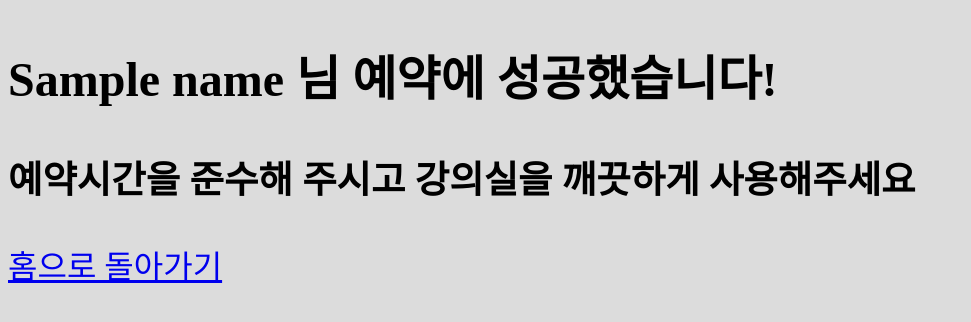
After one commit to KNU-2022S-OSP-03-09/project, a Flask app: template web/templates/fill.html in a window 1280 px wide. The commit adds this page. Shown: the top 322 px of the page, without its empty margins (0-971 px from the left). Run offline with Flask 2, Linux system fonts and the light colour scheme; the template is opened without the code that fills it: most values are stand-ins (such as "Sample title", 1, 10 or a date in 2020); parts of the project's set-up code (start-up, migrations or seed data) failed here and were passed over.

Commit message:
예약받기 겨를이 없음

```diff
--- a/web/app.py
+++ b/web/app.py
@@ -19,6 +19,8 @@ BLOCK_SIZE = 30 * 60
 OPEN_SECOND = 9 * 60 * 60
 CLOSE_SECOND = 18 * 60 * 60
 BLOCK_STRINGS = [f"{(OPEN_SECOND + BLOCK_SIZE * i) // 3600:02}:{(OPEN_SECOND + BLOCK_SIZE * i) % 3600 // 60:02}" for i in range(math.ceil((CLOSE_SECOND - OPEN_SECOND) / BLOCK_SIZE))]
+# datetime.time에 더할 수만 있었어도
+USE_TIME_STRINGS = [f"{(OPEN_SECOND + BLOCK_SIZE * i) // 3600:02}:{(OPEN_SECOND + BLOCK_SIZE * i) % 3600 // 60:02}" for i in range(math.ceil((CLOSE_SECOND - OPEN_SECOND) / BLOCK_SIZE) + 1)]
 ROOM_COLOR_CAP = 40
 
 try:
@@ -113,10 +115,52 @@ def use(building, room):
 	dateblocks = list(map(list, zip(*dateblocks)))
 	return flask.render_template("use.html", building=building, room=room, dates=datenames, times=BLOCK_STRINGS, blocks=dateblocks, hues=hues)
 
-@app.route("/success", methods=["POST"])
-def success():
-	name = flask.request.form["name"]
-	return flask.render_template("success.html", name=name)
+# 굳혀야함(fill, checkerrors)
+@app.route("/fill", methods=["POST"])
+def fill():
+	data = dict(flask.request.form)
+	stnum = data["studentnum"]
+	name = data["name"]
+	building = data["building"]
+	room = data["room"]
+	del data["studentnum"]
+	del data["name"]
+	del data["building"]
+	del data["room"]
+	error = checkerrors(stnum, data)
+	if error is None:
+		blocks = [int(x.split('-')[1]) for x in filter(lambda k: data[k] == "on", data)]
+		start = min(blocks)
+		end = max(blocks) + 1
+		targetday = int(list(data)[0].split('-')[0])
+		today = datetime.date.today()
+		twdy = today.weekday()
+		starttime = datetime.time.fromisoformat(USE_TIME_STRINGS[start])
+		endtime = datetime.time.fromisoformat(USE_TIME_STRINGS[end])
+		usedate = today + datetime.timedelta(days=targetday - twdy if twdy <= targetday else 7 - (twdy - targetday))
+		database.insertuse(bldginfo[building], bldginfo[building].rooms[room], common.Use(1, usedate, usedate, [common.Time(starttime, endtime, '날')]), stnum, name)
+		return flask.render_template("fill.html", name=name)
+	else:
+		return flask.render_template("fill.html", error=error) #, 422
+
+# 수업있을때, 지난 시간일때, 주말일때, 집채/방 없을때도 잘못 돌려줘야함
+def checkerrors(stnum, checkdict):
+	if not stnum.isdigit():
+		return f"학번 '{stnum}'이 수가 아닙니다."
+	checked = list(filter(lambda k: checkdict[k] == "on", checkdict))
+	if len(checked) <= 0:
+		return "시간을 고르세요."
+	# 글일때 늘어놓으면 10, 1이 제대로 안놓임
+	checked = sorted([(int(x), int(y)) for x, y in map(lambda z: z.split('-'), checked)], key=lambda x: x[1])
+	weekday, last = checked[0]
+	for c in checked[1:]:
+		w, t = c[0], c[1]
+		if w != weekday:
+			return "하루 안에서 고르세요."
+		if last + 1 != t:
+			return "이어진 시간을 고르세요."
+		last = t
+	return None
 
 @functools.lru_cache(maxsize=None)
 def calchue(p):
--- /dev/null
+++ b/web/templates/fill.html
@@ -0,0 +1,10 @@
+{% extends "base.html" %} {% block main %}
+{% if error is defined %}
+	<h2>{{ error }}</h2>
+{% else %}
+	<h2>{{ name }} 님 예약에 성공했습니다!</h2>
+	<h3>예약시간을 준수해 주시고 강의실을 깨끗하게 사용해주세요</h3>
+	<a href="/">홈으로 돌아가기</a>
+{% endif %}
+
+{% endblock %}
--- a/web/templates/use.html
+++ b/web/templates/use.html
@@ -1,6 +1,6 @@
 {% extends "base.html" %} {% block main %}
 <h1>{{ building }} {{ room }}</h1>
-<form action="{{ url_for('success') }}" method="POST">
+<form action="/fill" method="POST">
 	<table>
 		<thead>
 			<tr>
@@ -21,12 +21,14 @@
 						<td class="unavailable"><label><input type="checkbox" disabled>수업</label></td>
 					{% else %}
 						{# attr number가 아직 안되니 어쩔길없이 style 씀 #}
-						<td style="background-color: hsl({{ hues[b] }}, 70%, 60%);"><label><input type="checkbox" name="{{ rowloop.index0 }}-{{ loop.index0 }}"> {{ b }}사람</label></td>
+						<td style="background-color: hsl({{ hues[b] }}, 70%, 60%);"><label><input type="checkbox" name="{{ loop.index0 }}-{{ rowloop.index0 }}"> {{ b }}사람</label></td>
 					{% endif %}
 				{% endfor %}
 			</tr>
 		{% endfor %}
 	</table>
+	<input type="hidden" name="building" value="{{ building }}">
+	<input type="hidden" name="room" value="{{ room }}">
 	학번: <input type="text" name="studentnum">
 	<br>
 	이름: <input type="text" name="name">
```
Also changed, not shown: web/templates/success.html (deleted, +0 -7 lines).
